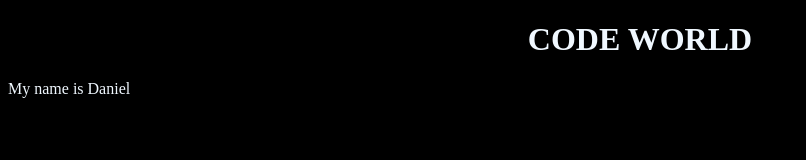
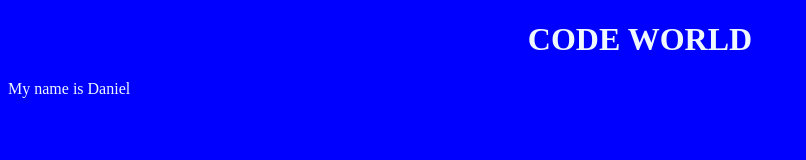
Before and after one commit to sanii-muthui/strathmore, a plain HTML site: page index.html in a window 1280 px wide. Shown: the whole page, without its empty margins (0-806 px from the left). Drawn offline with Linux system fonts and the light colour scheme.

Commit message:
css changed

```diff
--- a/css/styles.css
+++ b/css/styles.css
@@ -1,5 +1,5 @@
 body{
-    background-color: black
+    background-color:blue;
 }
 h1{
     text-align: center;
```
